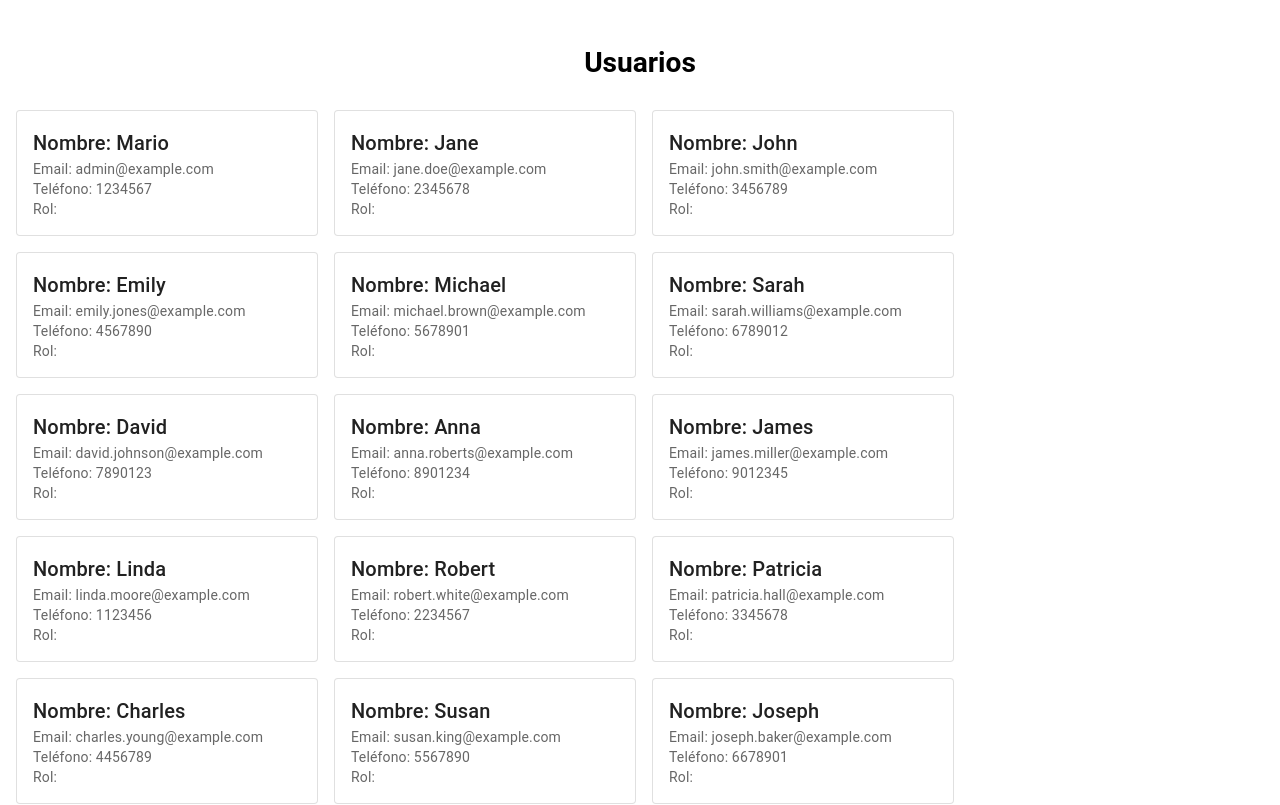
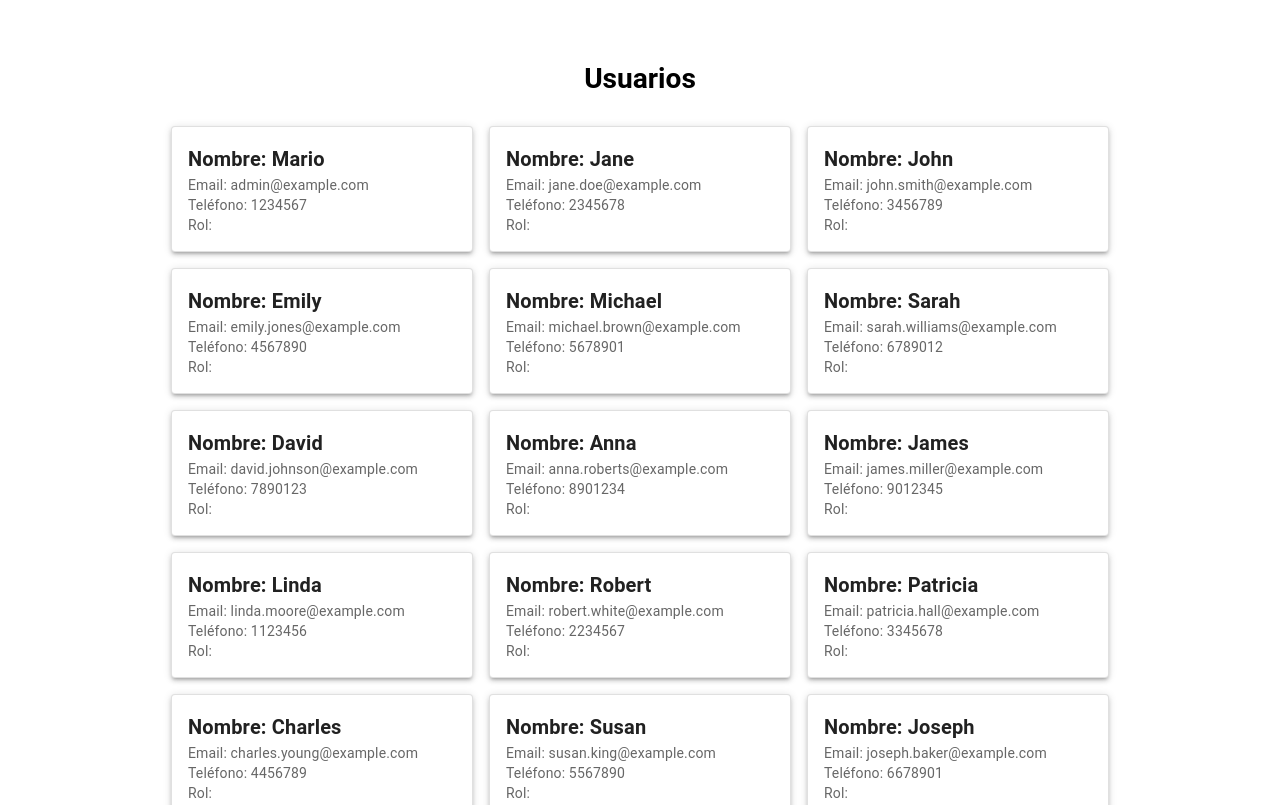
Before and after one commit to adrianpuche12/nilo_front, a React (Create React App) app: page /users in a window 1280 px wide. Shown: the top 805 px of the page. Built offline with nearby package versions, Linux system fonts and the light colour scheme.

Commit message:
agrego estilos en componente AllUsers y UserDetail

```diff
--- a/src/Components/User/AllUsers.js
+++ b/src/Components/User/AllUsers.js
@@ -16,19 +16,33 @@ function AllUsers() {
   };
 
   return (
-    <Box sx={{ padding: 2 }}>
+    <Box sx={{ padding: 4 }}>
       <Title text="Usuarios" />
-      <Box display="flex" flexWrap="wrap" gap={2}>
+      <Box
+        display="flex"
+        flexWrap="wrap"
+        gap={2}
+        justifyContent="center"
+      >
         {users.map((user) => (
           <Card
             key={user.id}
             variant="outlined"
-            sx={{ width: 300, cursor: 'pointer' }}
+            sx={{
+              width: 300,
+              cursor: 'pointer',
+              boxShadow: 3,
+              transition: 'transform 0.2s, box-shadow 0.2s',
+              '&:hover': {
+                transform: 'scale(1.05)',
+                boxShadow: 6,
+              },
+            }}
             onClick={() => handleUserClick(user.id)}
           >
             <CardActionArea>
               <CardContent>
-                <Typography variant="h6" component="div">
+                <Typography variant="h6" component="div" sx={{ fontWeight: 'bold' }}>
                   Nombre: {user.name}
                 </Typography>
                 <Typography variant="body2" color="textSecondary">
--- a/src/Components/User/UserDetail.js
+++ b/src/Components/User/UserDetail.js
@@ -12,15 +12,35 @@ function UserDetail() {
   const user = users.find((user) => user.id === parseInt(id, 10));
 
   if (!user) {
-    return <Typography variant="h5" color="error" sx={{ textAlign: 'center', marginTop: 2 }}>Usuario no encontrado</Typography>;
+    return (
+      <Typography
+        variant="h5"
+        color="error"
+        sx={{ textAlign: 'center', marginTop: 2 }}
+      >
+        Usuario no encontrado
+      </Typography>
+    );
   }
 
   return (
-    <Box sx={{ padding: 2 }}>
+    <Box sx={{ padding: 4 }}>
       <Title text="Detalle del Usuario" />
-      <Card variant="outlined" sx={{ maxWidth: 400, margin: '0 auto' }}>
+      <Card
+        variant="outlined"
+        sx={{
+          maxWidth: 400,
+          margin: '0 auto',
+          boxShadow: 3,
+          transition: 'transform 0.2s, box-shadow 0.2s',
+          '&:hover': {
+            transform: 'scale(1.05)',
+            boxShadow: 6,
+          },
+        }}
+      >
         <CardContent>
-          <Typography variant="h6" component="div">
+          <Typography variant="h6" component="div" sx={{ fontWeight: 'bold' }}>
             ID: {user.id}
           </Typography>
           <Typography variant="body1" color="textPrimary">
```
Also changed, not shown: 1 other file (tests, documents, lock files or other folders).
